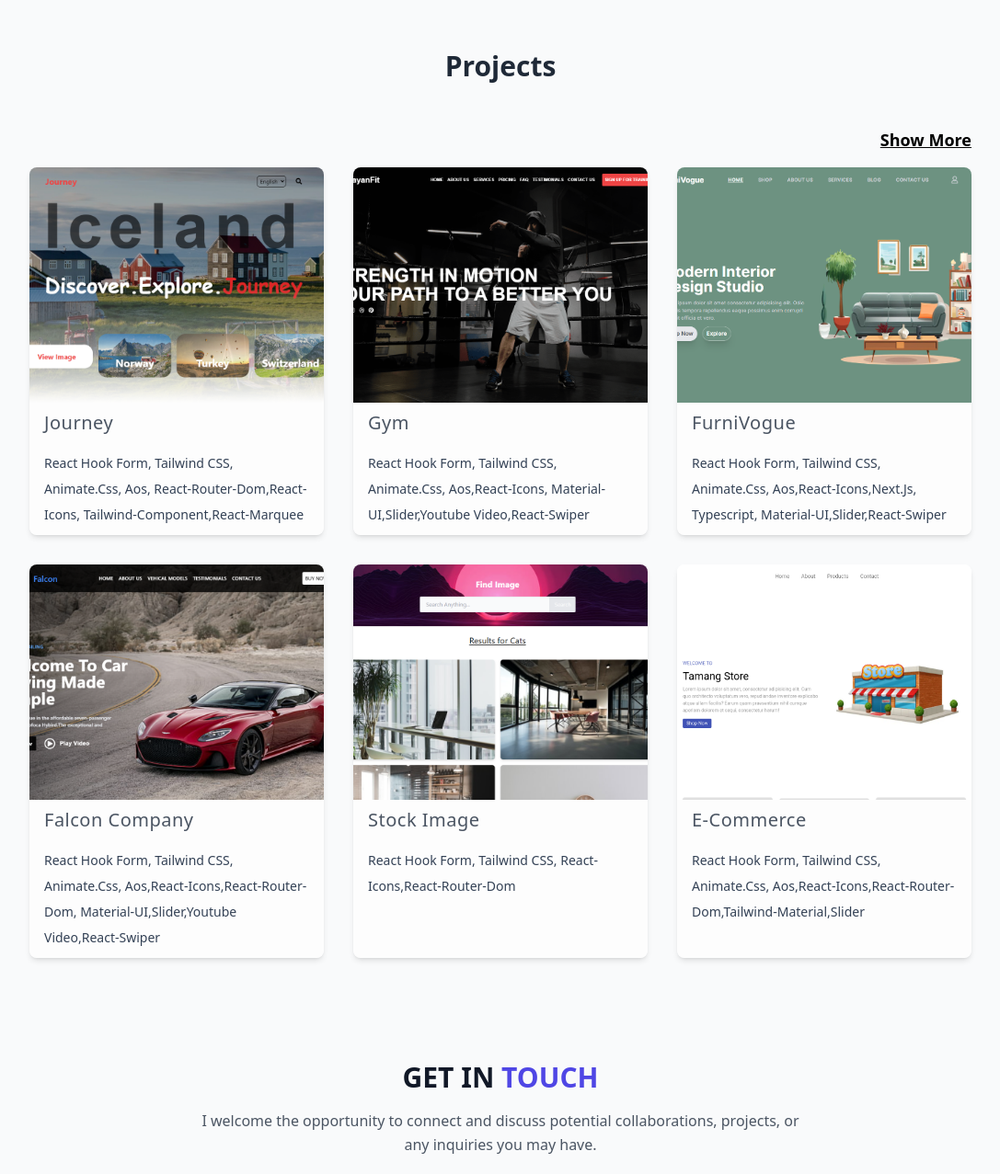
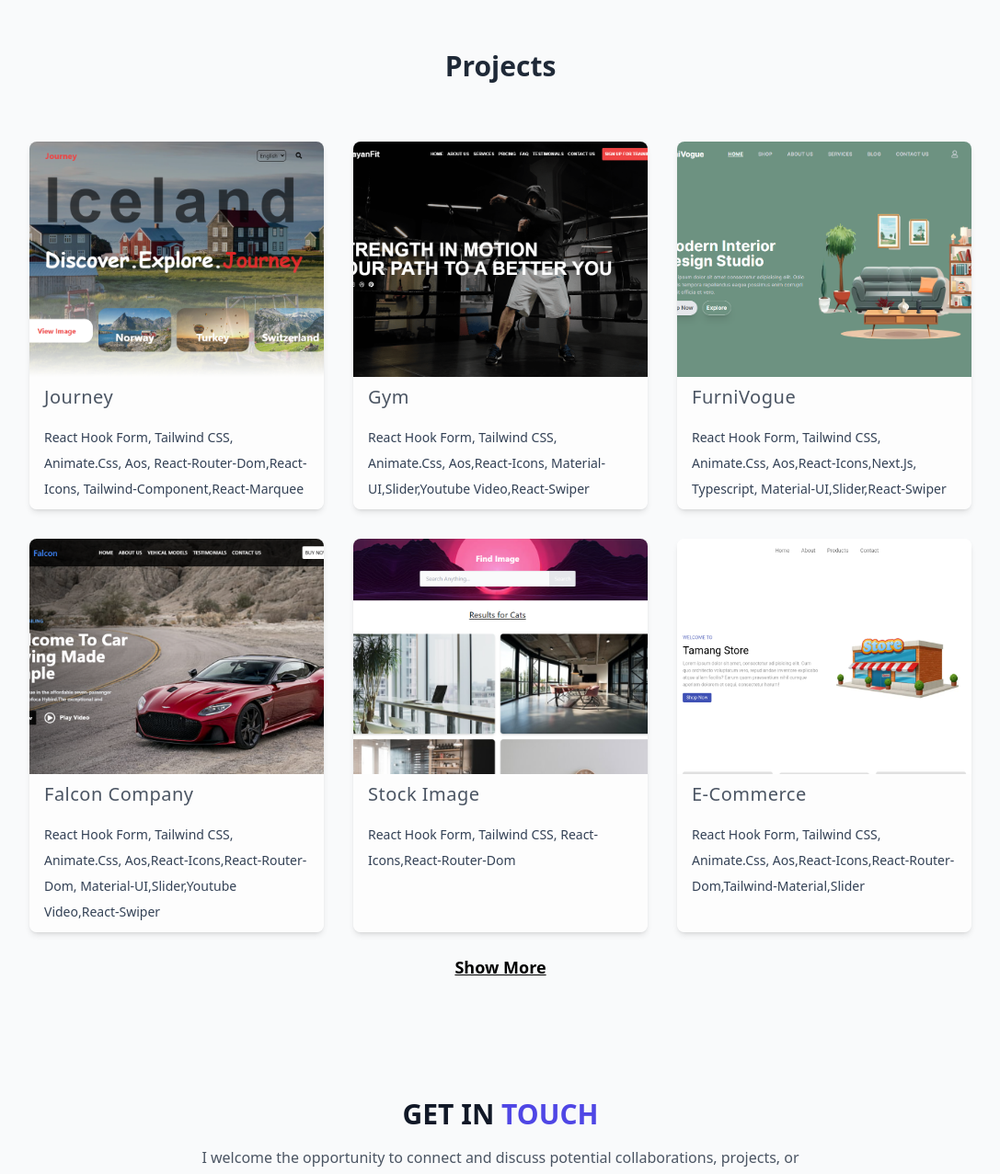
Before and after one commit to mandiptmg/Portfolio, a React (Vite) app: page / in a window 1280 px wide. Shown: the part 1562-2839 px from the top of the page at 92% size, without its empty margins (96-1183 px from the left). Built offline with nearby package versions, Linux system fonts and the light colour scheme.

Commit message:
move show project

```diff
--- a/src/component-1/Projects.jsx
+++ b/src/component-1/Projects.jsx
@@ -15,15 +15,6 @@ const Projects = () => {
         >
           Projects
         </h1>
-
-        <div className='grid w-full place-items-end'>
-          <button
-            className='  -mt-4 dark:text-white mb-4 text-sm md:text-lg font-semibold  underline hover:no-underline'
-            onClick={() => setShowAll(!showAll)}
-          >
-            {showAll ? 'Show Less' : 'Show More'}
-          </button>
-        </div>
       </div>
       <div className='grid md:grid-cols-2 lg:grid-cols-3 gap-8'>
         {data
@@ -74,6 +65,14 @@ const Projects = () => {
           })
           .slice(0, showAll ? data.length : -2)}
       </div>
+      <div className='grid w-full mt-10 place-items-center'>
+        <button
+          className='  -mt-4 dark:text-white mb-4 text-sm md:text-lg font-semibold  underline hover:no-underline'
+          onClick={() => setShowAll(!showAll)}
+        >
+          {showAll ? 'Show Less' : 'Show More'}
+        </button>
+      </div>
     </div>
   )
 }
```
